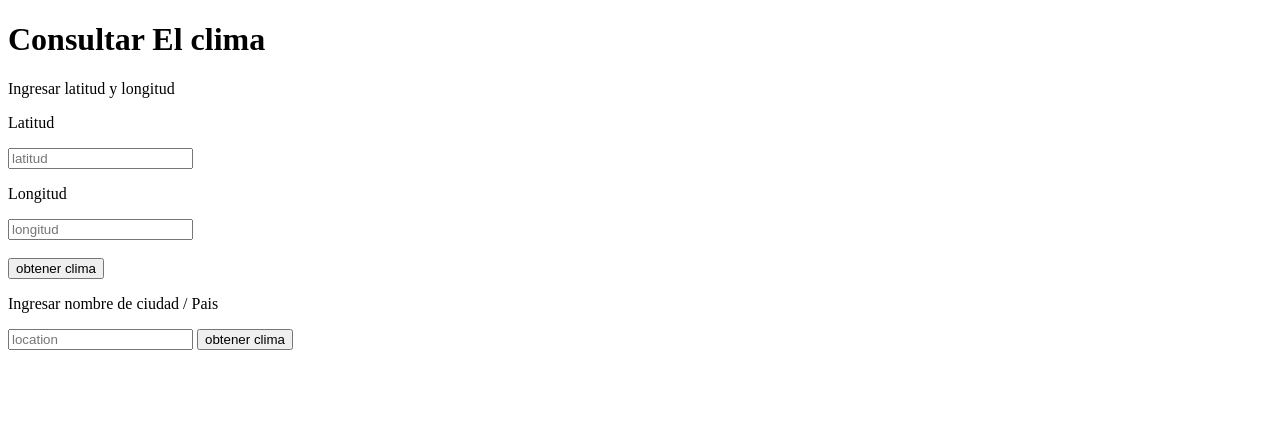
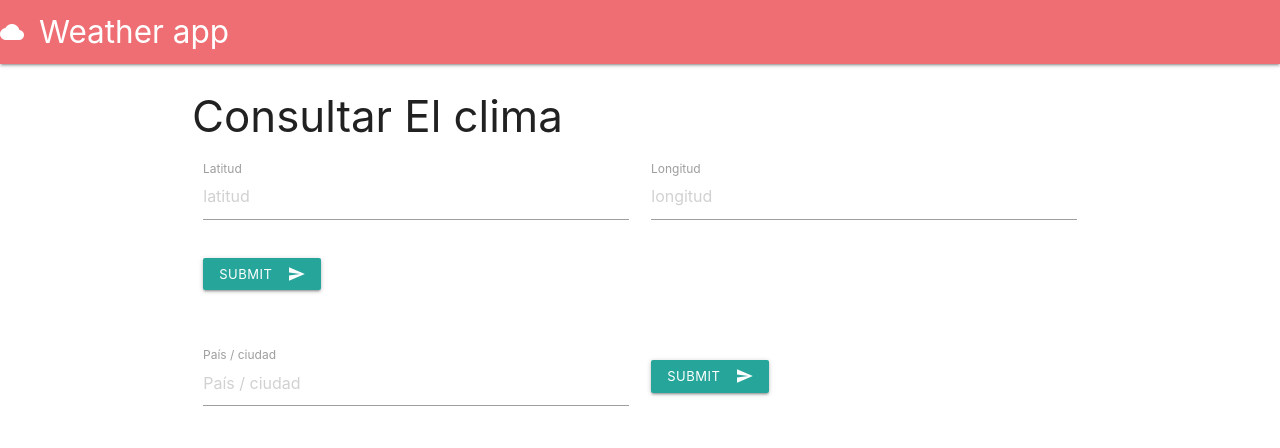
Before and after one commit to andreaagt/weather-app, a Django app: page / in a window 1280 px wide. Shown: the top 448 px of the page. Run offline with Django 3.2, Linux system fonts and the light colour scheme.

Commit message:
templates

```diff
--- a/templates/index.html
+++ b/templates/index.html
@@ -1,13 +1,60 @@
+{% load static %}
 <!DOCTYPE html>
 <html lang="en">
 <head>
   <meta charset="UTF-8">
   <meta http-equiv="X-UA-Compatible" content="IE=edge">
   <meta name="viewport" content="width=device-width, initial-scale=1.0">
+  <link rel="stylesheet" href="{% static 'css/style.css' %}" class="stylesheet">
+  <link rel="stylesheet" href="https://cdnjs.cloudflare.com/ajax/libs/materialize/1.0.0/css/materialize.min.css">
+  <link href="https://fonts.googleapis.com/icon?family=Material+Icons" rel="stylesheet">
   <title>Weather App</title>
 </head>
 <body>
-  <h1>Consultar El clima</h1>
+  <nav>
+    <div class="nav-wrapper">
+      <a href="#!" class="brand-logo"><i class="material-icons">cloud</i>Weather app</a>
+    </div>
+  </nav>
+  <div class="container">
+    <h3>Consultar El clima</h3>
+    <div class="row" class="container">
+      <form class="col s12" method="post">{% csrf_token %}
+        <div class="row">
+          <div class="input-field col s6">
+            <input name="latitud" placeholder="latitud" id="latitud" type="text" class="validate">
+            <label for="latitud">Latitud</label>
+          </div>
+          <div class="input-field col s6">
+            <input name="longitud" placeholder="longitud" id="longitud" type="text" class="validate">
+            <label for="longitud">Longitud</label>
+          </div>
+          <div class="input-field col s4">
+          <button name='boton1' class="btn waves-effect waves-light btn-small" type="submit" name="action">Submit
+              <i class="material-icons right">send</i>
+            </button>
+          </div>
+        </div>
+      </form>
+    </div>
+      <div class="row" class="container">
+        <form class="col s12" method="post">{% csrf_token %}
+          <div class="row">
+            <div class="input-field col s6">
+              <input name="location" placeholder="País / ciudad" id="location" type="text" class="validate">
+              <label for="location">País / ciudad</label>
+            </div>
+            <div class="input-field col s4">
+              <button name='boton2' class="btn waves-effect waves-light btn-small" type="submit" name="action">Submit
+                <i class="material-icons right">send</i>
+              </button>
+          </div>
+          </div>
+        </form>
+      </div>
+  </div>
+
+  <!--
   <form action="" method="post">{% csrf_token %}
     <p>Ingresar latitud y longitud</p>
     <p>Latitud</p>
@@ -17,13 +64,16 @@
     <br><br>
     <input name='boton1' type="submit" value="obtener clima">
   </form>
+  -->
+
+  <!--
   <form action="" method="post">{% csrf_token %}
     <p>Ingresar nombre de ciudad / Pais</p>
     <input type="text" name="location" placeholder="location">
     <input name='boton2' type="submit" value="obtener clima">
   </form>
-
+  -->
 </body>
 
-
+  <script src="https://cdnjs.cloudflare.com/ajax/libs/materialize/1.0.0/js/materialize.min.js"></script>
 </html>
--- a/weather/views.py
+++ b/weather/views.py
@@ -20,6 +20,7 @@ def index(request):
 
   elif 'boton2' in request.POST:
     location = request.POST.get('location')
+    print(location)
     w = weather_by_locations(location)
     if w != None:
       context = {'clima': w['weather_state_name'], 'humedad': w['humidity'],
```
Also changed, not shown: 1 other file.
